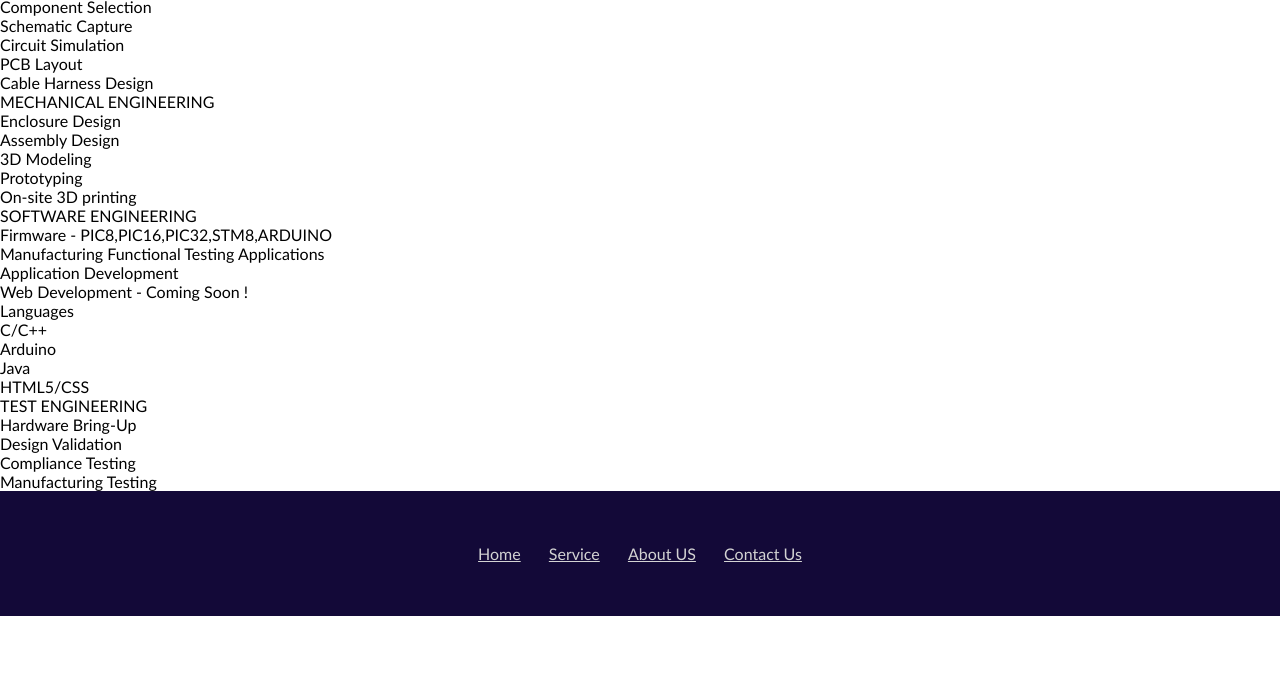
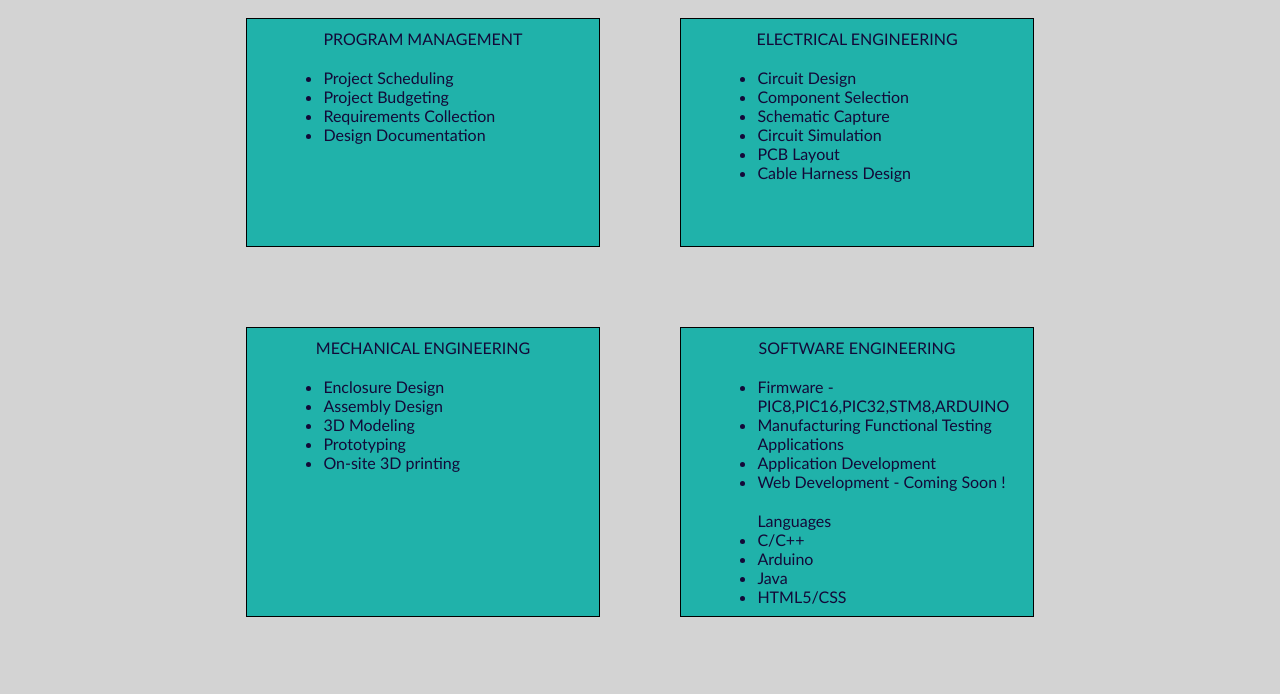
Before and after one commit to Eminer78/EM-PROD-DEVELOPMENT-LLC, a plain HTML site: page engservices.html in a window 1280 px wide. Shown: the part 230-924 px from the top of the page. Before the commit the page ends 846 px from the top, so only its background shows below. Drawn offline with Linux system fonts and the light colour scheme.

Commit message:
updated services page and initial grid setup for services pages

```diff
--- a/CSS/style.css
+++ b/CSS/style.css
@@ -137,10 +137,11 @@ input, textarea {
     line-height: 24px;
     padding: 8px;
     background: none;
+    background-color: white;
     border: none;
     border: 1px solid rgb(19, 9, 56);
     box-shadow: 4px 4px 8px silver;
-    color:rgb(19, 9, 56);;
+    color:rgb(19, 9, 56);
     margin-top: 10px;
   }
   button {
@@ -152,7 +153,7 @@ input, textarea {
     cursor: pointer;
     letter-spacing: 2px;
     align-content: center;
-
+    color:rgb(19, 9, 56);
   }
 
 .contact-us-main{
@@ -166,7 +167,7 @@ input, textarea {
 
 }
 
-.contact-us-main-banner{
+.contact-us-main-banner, .services-main-banner{
     display: flex;
     flex-direction: column;
     height: 150px;
@@ -187,3 +188,31 @@ input, textarea {
     background-color: lightgray;
     padding:1%;
 }
+
+.grid-container {
+    padding: 50px;
+    background-color: lightgray;
+    color: rgb(19, 9, 56);
+    display: grid;
+    justify-content: center;
+    align-content: center;
+    grid-template-columns: 30% 30%;
+    grid-template-rows: 30%;
+    gap: 5em 5em;
+    grid-template-areas:
+      ". . "
+      ". . "
+      ". . ";
+  }
+  .grid-child {
+    background-color: lightseagreen;
+    border: 1px solid black;
+    padding: 10px;
+    text-align: center;
+   }
+   ul{
+
+    text-align: left;
+    padding-top: 20px;
+    padding-left: 20%;
+   }
--- a/engservices.html
+++ b/engservices.html
@@ -17,12 +17,11 @@
         </nav>
     </header>
 <main>
-    <section class="services-main-banner">
-       OUR SERVICES
-
-        <section class="service-core">
-            <div class="service-container">PROGRAM MANAGEMENT
-                <a></a>
+    <div class="services-main-banner">
+        Our Services
+    </div>
+        <div class="grid-container">
+            <div class="grid-child">PROGRAM MANAGEMENT
                 <ul>
                     <li>Project Scheduling</li>
                     <li>Project Budgeting</li>
@@ -30,8 +29,7 @@
                     <li>Design Documentation</li>
                 </ul>
             </div>
-            <div class="service-container">ELECTRICAL ENGINEERING
-                 <a></a>
+            <div class="grid-child">ELECTRICAL ENGINEERING
                 <ul>
                     <li>Circuit Design</li>
                     <li>Component Selection</li>
@@ -41,9 +39,8 @@
                     <li>Cable Harness Design</li>
                 </ul>
              </div>
-             <div class="service-container">MECHANICAL ENGINEERING
 
-                <a></a>
+             <div class="grid-child">MECHANICAL ENGINEERING
                <ul>
                     <li>Enclosure Design </li>
                     <li>Assembly Design </li>
@@ -52,8 +49,8 @@
                     <li>On-site 3D printing </li>
                 </ul>
             </div>
-            <div class="service-container">SOFTWARE ENGINEERING
-                <a></a>
+
+            <div class="grid-child">SOFTWARE ENGINEERING
                 <ul>
                     <li>Firmware - PIC8,PIC16,PIC32,STM8,ARDUINO</li>
                     <li>Manufacturing Functional Testing Applications</li>
@@ -67,7 +64,8 @@
                     <li>HTML5/CSS</li>
                 </ul>
             </div>
-            <div class="service-container">TEST ENGINEERING
+
+            <div class="grid-child">TEST ENGINEERING
                 <a></a>
                 <ul>
                     <li>Hardware Bring-Up</li>
@@ -76,10 +74,8 @@
                     <li>Manufacturing Testing</li>
                 </ul>
             </div>
-        </section>
-    </section>
 
-
+        </div>
 
 
  </main>
```
Lines whose indentation alone changed are shown as unchanged.
